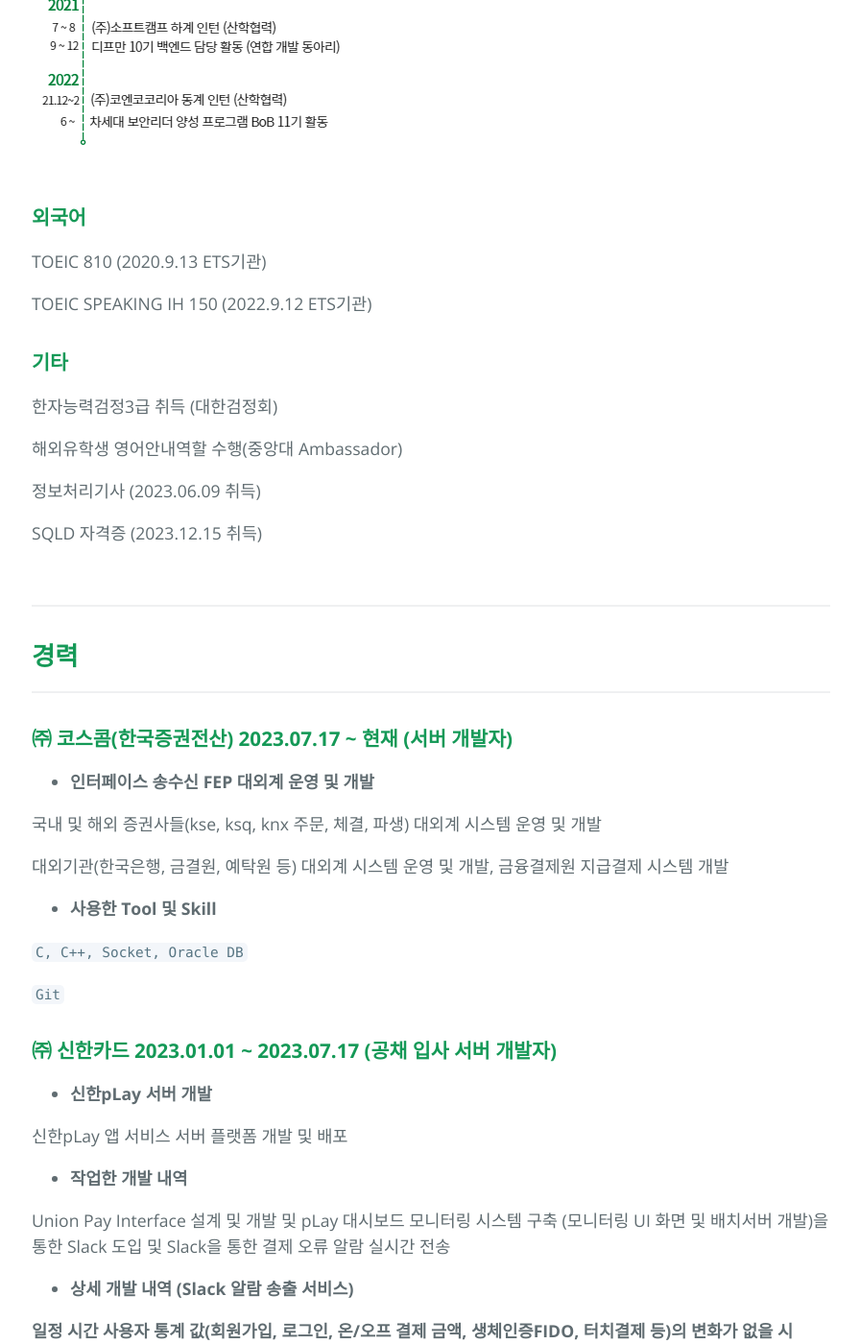
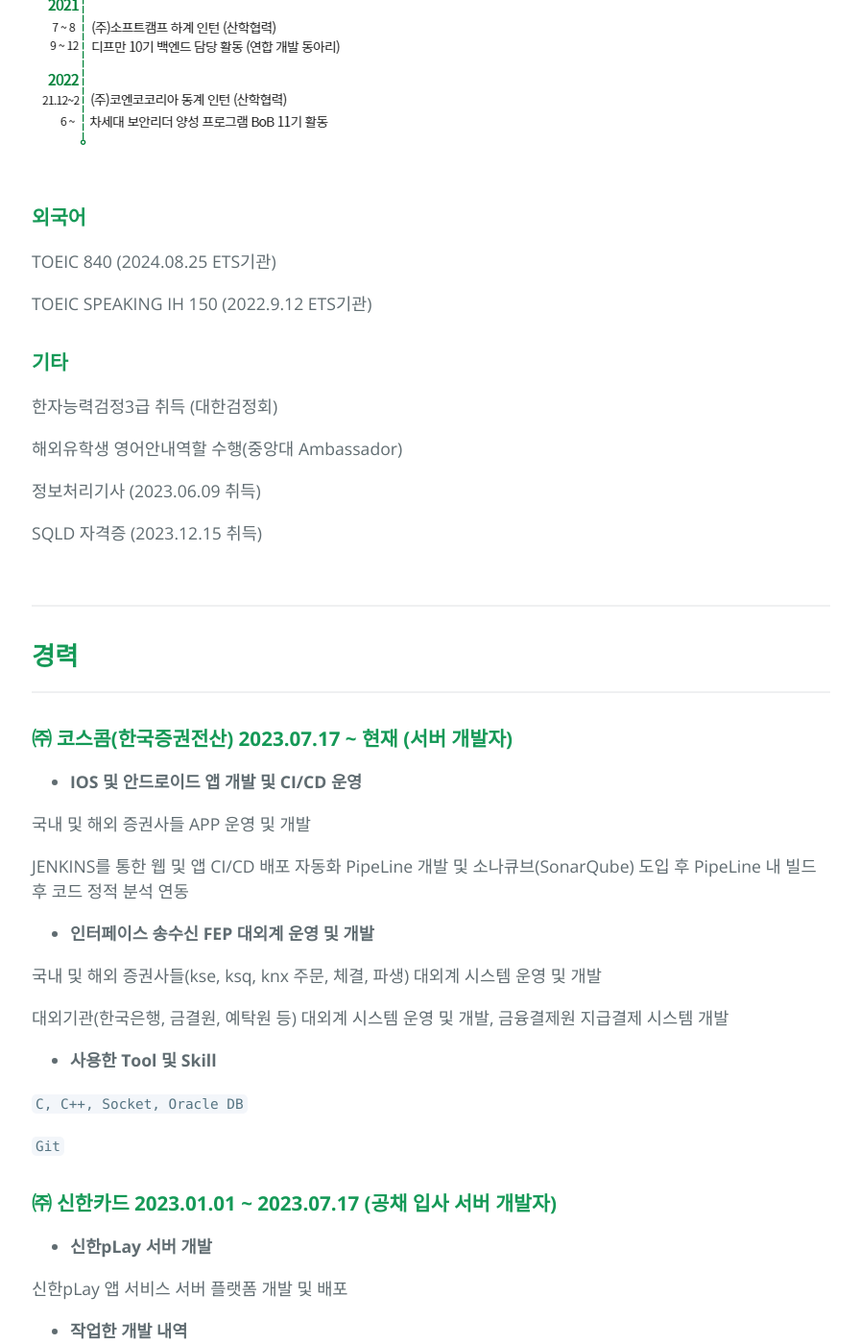
Before and after one commit to 2haein/theofto, a Jekyll site: the page built from index.md, in a window 1280 px wide and 1400 px high, scrolled down 1566 px. Shown: the whole window at 96% size, without its empty margins (191-1087 px from the left). Built offline with Jekyll 4.4.1, drawn with Linux system fonts in a browser that asks for light colours; our own code applies the rules of GitHub Pages for plain Markdown files.

Commit message:
chore: 최신화 적용

```diff
--- a/index.md
+++ b/index.md
@@ -44,7 +44,7 @@
 
 ### **외국어**
 
-TOEIC 810 (2020.9.13 ETS기관)
+TOEIC 840 (2024.08.25 ETS기관)
 
 TOEIC SPEAKING IH 150 (2022.9.12 ETS기관)
 
@@ -66,6 +66,12 @@
 ---
 
 ### **㈜ 코스콤(한국증권전산) 2023.07.17 ~ 현재 (서버 개발자)**
+
+- **IOS 및 안드로이드 앱 개발 및 CI/CD 운영**
+
+국내 및 해외 증권사들 APP 운영 및 개발
+
+JENKINS를 통한 웹 및 앱 CI/CD 배포 자동화 PipeLine 개발 및 소나큐브(SonarQube) 도입 후 PipeLine 내 빌드 후 코드 정적 분석 연동
 
 - **인터페이스 송수신 FEP 대외계 운영 및 개발**
 
```
